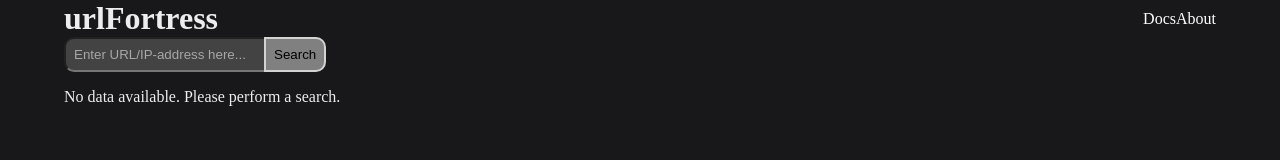
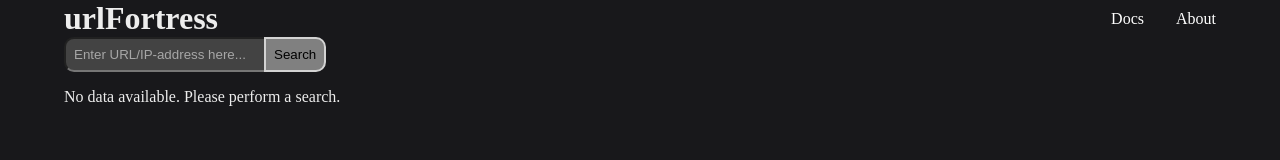
Before and after one commit to kappppe/URLfortress, a React (Vite) app in the folder client/: page / in a window 1280 px wide. Shown: the top 160 px of the page. Built offline with nearby package versions, Linux system fonts and the light colour scheme.

Commit message:
Added doc link to navbar link & gap between them

```diff
--- a/client/src/components/Navbar.jsx
+++ b/client/src/components/Navbar.jsx
@@ -5,7 +5,7 @@
       <nav>
         <ul className="flex">
           <li>
-            <a href="#">Docs</a>
+            <a href="https://urlfortress1.docs.apiary.io/#">Docs</a>
           </li>
           <li>
             <a href="#">About</a>
--- a/client/src/styles.css
+++ b/client/src/styles.css
@@ -139,3 +139,7 @@
   min-width: 500px;
   max-width: 700px;
 }
+
+nav ul {
+  gap: 2em;
+}
```
